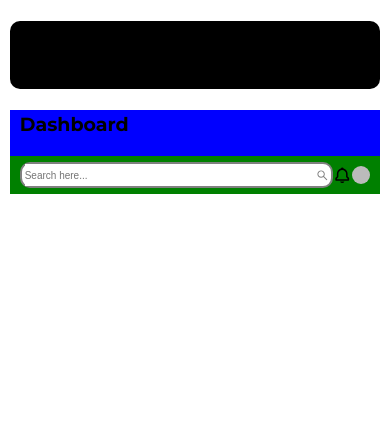
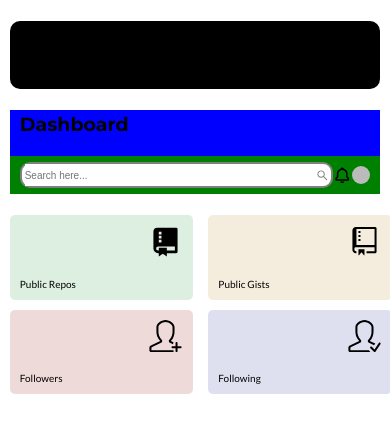
Before and after one commit to Priyajha7585/github-dashboard, a Next.js app: page / in a window 390 px wide. Shown: the top 432 px of the page. Built offline with nearby package versions, Linux system fonts and the light colour scheme; no server answers; sample sign-in values are in the browser's storage.

Commit message:
Made card component responsive

```diff
--- a/src/components/Analytics/Analytics.jsx
+++ b/src/components/Analytics/Analytics.jsx
@@ -1,10 +1,9 @@
-import React, { useEffect, useState } from 'react'
+import React from 'react'
 import styles from './Analystics.module.css'
 import Card from '../Card/Card'
-import {BsCurrencyBitcoin, BsCurrencyExchange} from 'react-icons/bs'
-import {TbChartArrows} from 'react-icons/tb'
-import {MdStackedBarChart} from 'react-icons/md'
-import cryptoApi from '@/fetchApi/cryptoApi'
+import {RiGitRepositoryFill} from 'react-icons/ri'
+import {VscRepo} from 'react-icons/vsc'
+import {SlUserFollow, SlUserFollowing} from 'react-icons/sl'
 import CoinsGraph from '../Graph/CoinsGraph'
 import PieChart from '../PieChart/PieChart'
 import Repos from '../Repos/Repos'
@@ -16,18 +15,18 @@ const Analytics = () => {
   return (
     <div className={styles.main}>
       <div className={styles.cardRow}>
-        <Card title='Public Repos' value={data?.public_repos} component={<BsCurrencyBitcoin/>} />
-        <Card title='Public Gists' value={data?.public_gists} component={<BsCurrencyExchange/>} />
-        <Card title='Followers' value={data?.followers} component={<TbChartArrows/>} />
-        <Card title='Following' value={data?.following} component={<MdStackedBarChart/>} />
+        <Card title='Public Repos' value={data?.public_repos} component={<RiGitRepositoryFill/>} color='#DDEFE0'/>
+        <Card title='Public Gists' value={data?.public_gists} component={<VscRepo/>} color='#F4ECDD'/>
+        <Card title='Followers' value={data?.followers} component={<SlUserFollow/>} color='#EFDADA'/>
+        <Card title='Following' value={data?.following} component={<SlUserFollowing/>} color='#DEE0EF'/>
       </div>
-      <div className={styles.graph}>
+      {/* <div className={styles.graph}>
         <CoinsGraph />
       </div>
       <div className={styles.pieChart}>
         <PieChart/>
         <Repos />
-      </div>
+      </div> */}
     </div>
   )
 }
--- a/src/components/Card/Card.jsx
+++ b/src/components/Card/Card.jsx
@@ -1,10 +1,9 @@
 import React from 'react'
-import {GrCurrency} from 'react-icons/gr'
 import styles from './Card.module.css'
 
-const Card = ({title,value,component}) => {
+const Card = ({title,value,component, color}) => {
   return (
-    <div className={styles.main}>
+    <div className={styles.main} style={{backgroundColor:color}}>
       <div className={styles.wrapperOne}>
         <p>{title}</p>
         <h4>{value}</h4>
--- a/src/components/Card/Card.module.css
+++ b/src/components/Card/Card.module.css
@@ -1,30 +1,51 @@
 .main{
-    height: 15vh;
+    height: 10vh;
     width:24%;
-    background-color: blue;
+    /* background-color: blue; */
+    color: black;
     border-radius: 5px;
     display: flex;
     justify-content: space-evenly;
 }
-
 .wrapperOne{
-    /* background-color: green; */
     width: 70%;
     display: flex;
     flex-direction: column;
     justify-content: flex-end;
     padding: 10px;
 }
+.wrapperOne p{
+    font-family: 'Lato';
+    font-style: normal;
+    font-size: 20px;
+}
+.wrapperOne h4{
+    font-family: 'Montserrat';
+    font-style: normal;
+    font-weight: 700;
+    font-size: 24px;
+}
 .wrapperTwo{
-    /* background-color: pink; */
     width: 30%;
     display: flex;
     flex-direction: column;
     justify-content: flex-start;
     padding: 10px;
 }
+.wrapperTwo svg{
+    height: 50%;
+    width: 100%;
+}
 @media only screen and (max-width: 767px) {
+    .wrapperOne p{
+        font-size: 10px;
+    }
+    .wrapperOne h4{
+        font-size: 14px;
+    }
+  }
+  @media only screen and (max-width: 425px) {
     .main{
         width: 48%;
     }
-  }
+}
--- a/src/components/Header/Header.jsx
+++ b/src/components/Header/Header.jsx
@@ -22,7 +22,7 @@ const Header = () => {
             <img src={session.data.user.image} className={styles.image} onClick={()=>signOut()}/>
           </div>
       </div>
-      {/* <Analytics/> */}
+      <Analytics/>
     </div>
   )
 }
```
